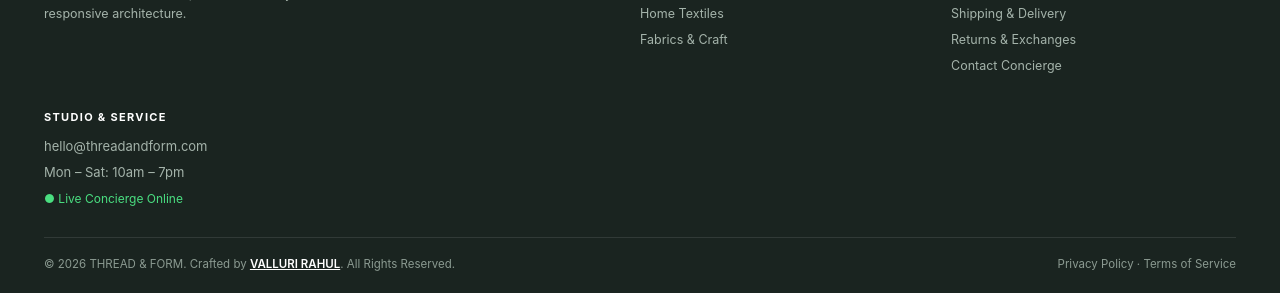
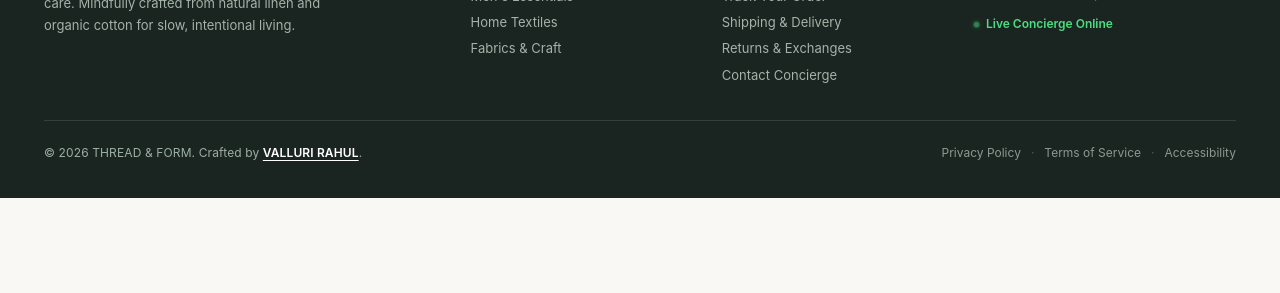
Before and after one commit to bunnyvalluri/Thread-Dress-, a website: page index.html in a window 1280 px wide. Shown: the part 3049-3342 px from the top of the page. After the commit the page ends 3247 px from the top, so only its background shows below. Drawn offline with Linux system fonts and the light colour scheme.

Commit message:
fix(ui): polish footer copy, prevent floating concierge collision, and refine typography

```diff
--- a/index.html
+++ b/index.html
@@ -181,34 +181,40 @@
     <div class="container">
       <div class="footer-grid">
         <div class="footer-brand">
-          <h3>THREAD & FORM</h3>
-          <p>Everyday apparel and home textiles created with care. Built as a modular, production-ready real-time responsive architecture.</p>
+          <h3>THREAD &amp; FORM</h3>
+          <p>Everyday apparel and home textiles created with care. Mindfully crafted from natural linen and organic cotton for slow, intentional living.</p>
         </div>
         <div class="footer-col">
           <h4>Explore</h4>
           <a href="#collection" onclick="filterCategory('Women')">Women's Collection</a>
           <a href="#collection" onclick="filterCategory('Men')">Men's Essentials</a>
           <a href="#collection" onclick="filterCategory('Home')">Home Textiles</a>
-          <a href="#story">Fabrics & Craft</a>
+          <a href="#story">Fabrics &amp; Craft</a>
         </div>
         <div class="footer-col">
           <h4>Customer Care</h4>
           <a href="#collection" onclick="toggleCartDrawer(true)">Shopping Bag</a>
           <a href="#collection" onclick="triggerSimulatedOrder()">Track Your Order</a>
-          <a href="#story">Shipping & Delivery</a>
-          <a href="#story">Returns & Exchanges</a>
+          <a href="#story">Shipping &amp; Delivery</a>
+          <a href="#story">Returns &amp; Exchanges</a>
           <a href="#" onclick="toggleChat(); return false;">Contact Concierge</a>
         </div>
         <div class="footer-col">
-          <h4>Studio & Service</h4>
-          <span style="font-size:13px; color:#a4b3aa; display:block; margin-bottom:6px;">hello@threadandform.com</span>
-          <span style="font-size:13px; color:#a4b3aa; display:block; margin-bottom:6px;">Mon – Sat: 10am – 7pm</span>
-          <span style="font-size:12px; color:#4ade80; display:block; margin-top:8px;">● Live Concierge Online</span>
+          <h4>Studio &amp; Service</h4>
+          <span class="footer-meta">hello@threadandform.com</span>
+          <span class="footer-meta">Mon – Sat: 10am – 7pm</span>
+          <span class="footer-live-status"><span class="status-dot"></span> Live Concierge Online</span>
         </div>
       </div>
       <div class="footer-bottom">
-        <div>© 2026 THREAD & FORM. Crafted by <a href="https://valluri-rahul-portfolio.vercel.app/" target="_blank" rel="noopener noreferrer">VALLURI RAHUL</a>. All Rights Reserved.</div>
-        <div>Privacy Policy · Terms of Service</div>
+        <p class="footer-copy">© 2026 THREAD &amp; FORM. Crafted by <a href="https://valluri-rahul-portfolio.vercel.app/" target="_blank" rel="noopener noreferrer">VALLURI RAHUL</a>.</p>
+        <div class="footer-links">
+          <a href="#story">Privacy Policy</a>
+          <span class="sep" aria-hidden="true">·</span>
+          <a href="#story">Terms of Service</a>
+          <span class="sep" aria-hidden="true">·</span>
+          <a href="#story">Accessibility</a>
+        </div>
       </div>
     </div>
   </footer>
--- a/src/styles/main.css
+++ b/src/styles/main.css
@@ -1035,73 +1035,145 @@ a {
 .site-footer {
   background: var(--ink);
   color: #e3ebe6;
-  padding: clamp(32px, 5vw, 52px) 0 20px;
+  padding: clamp(36px, 6vw, 56px) 0 clamp(84px, 14vw, 100px);
   margin-top: auto;
+  position: relative;
 }
 
 .footer-grid {
   display: grid;
   grid-template-columns: 1fr;
-  gap: 26px;
-  margin-bottom: 28px;
+  gap: 28px;
+  margin-bottom: 32px;
 }
 
 .footer-brand h3 {
   font-family: var(--serif);
-  font-size: 21px;
-  margin-bottom: 8px;
+  font-size: 22px;
+  letter-spacing: -0.01em;
+  margin-bottom: 10px;
   color: #fff;
 }
 
 .footer-brand p {
-  font-size: 12.5px;
+  font-size: 13px;
   color: #a4b3aa;
   max-width: 320px;
-  line-height: 1.6;
+  line-height: 1.65;
 }
 
 .footer-col h4 {
   font-size: 11px;
   text-transform: uppercase;
-  letter-spacing: .12em;
-  margin-bottom: 10px;
+  letter-spacing: .14em;
+  font-weight: 700;
+  margin-bottom: 12px;
   color: #fff;
 }
 
 .footer-col a {
   display: block;
   color: #a4b3aa;
-  font-size: 12.5px;
-  margin-bottom: 7px;
-  transition: color 0.2s;
+  font-size: 13px;
+  padding: 4px 0;
+  line-height: 1.4;
+  transition: color 0.2s ease, transform 0.2s ease;
 }
 
 .footer-col a:hover {
   color: #fff;
+  transform: translateX(2px);
+}
+
+.footer-meta {
+  font-size: 13px;
+  color: #a4b3aa;
+  display: block;
+  margin-bottom: 6px;
+}
+
+.footer-live-status {
+  font-size: 12px;
+  color: #4ade80;
+  display: inline-flex;
+  align-items: center;
+  gap: 6px;
+  margin-top: 6px;
+  font-weight: 600;
+}
+
+.footer-live-status .status-dot {
+  width: 7px;
+  height: 7px;
+  background: #4ade80;
+  border-radius: 50%;
+  display: inline-block;
+  box-shadow: 0 0 8px rgba(74, 222, 128, 0.6);
+  animation: pulseDot 2s infinite ease-in-out;
+}
+
+@keyframes pulseDot {
+  0%, 100% { opacity: 1; transform: scale(1); }
+  50% { opacity: 0.5; transform: scale(0.85); }
 }
 
 .footer-bottom {
-  border-top: 1px solid rgba(255, 255, 255, 0.1);
-  padding-top: 18px;
-  display: flex;
+  border-top: 1px solid rgba(255, 255, 255, 0.12);
+  padding-top: 22px;
+  display: flex;
+  flex-direction: column;
+  align-items: center;
   justify-content: space-between;
-  align-items: center;
-  font-size: 11.5px;
+  text-align: center;
+  gap: 12px;
+  font-size: 12px;
   color: #8b9a91;
-  flex-direction: column;
-  text-align: center;
-  gap: 6px;
+  line-height: 1.6;
+}
+
+.footer-copy {
+  margin: 0;
+  color: #9db0a5;
+  font-size: 12px;
+  letter-spacing: 0.01em;
 }
 
 .footer-bottom a {
   color: #fff;
   text-decoration: underline;
+  text-underline-offset: 3px;
   font-weight: 600;
   transition: color 0.2s;
 }
 
 .footer-bottom a:hover {
   color: var(--gold);
+}
+
+.footer-links {
+  display: flex;
+  align-items: center;
+  justify-content: center;
+  flex-wrap: wrap;
+  gap: 10px;
+}
+
+.footer-links a {
+  color: #8b9a91;
+  text-decoration: none;
+  font-weight: 400;
+  font-size: 12px;
+  transition: color 0.2s;
+}
+
+.footer-links a:hover {
+  color: #fff;
+  text-decoration: underline;
+}
+
+.footer-links .sep {
+  color: rgba(255, 255, 255, 0.25);
+  user-select: none;
 }
 
 /* ==========================================================================
@@ -1866,11 +1938,22 @@ a {
     height: 440px;
   }
 
+  .site-footer {
+    padding-bottom: 36px;
+  }
+
   .footer-grid {
-    grid-template-columns: 2fr 1fr 1fr;
-  }
+    grid-template-columns: 1.8fr 1fr 1fr 1.2fr;
+    gap: 32px;
+  }
+
   .footer-bottom {
     flex-direction: row;
+    text-align: left;
+  }
+
+  .footer-links {
+    justify-content: flex-end;
   }
 }
 
```
